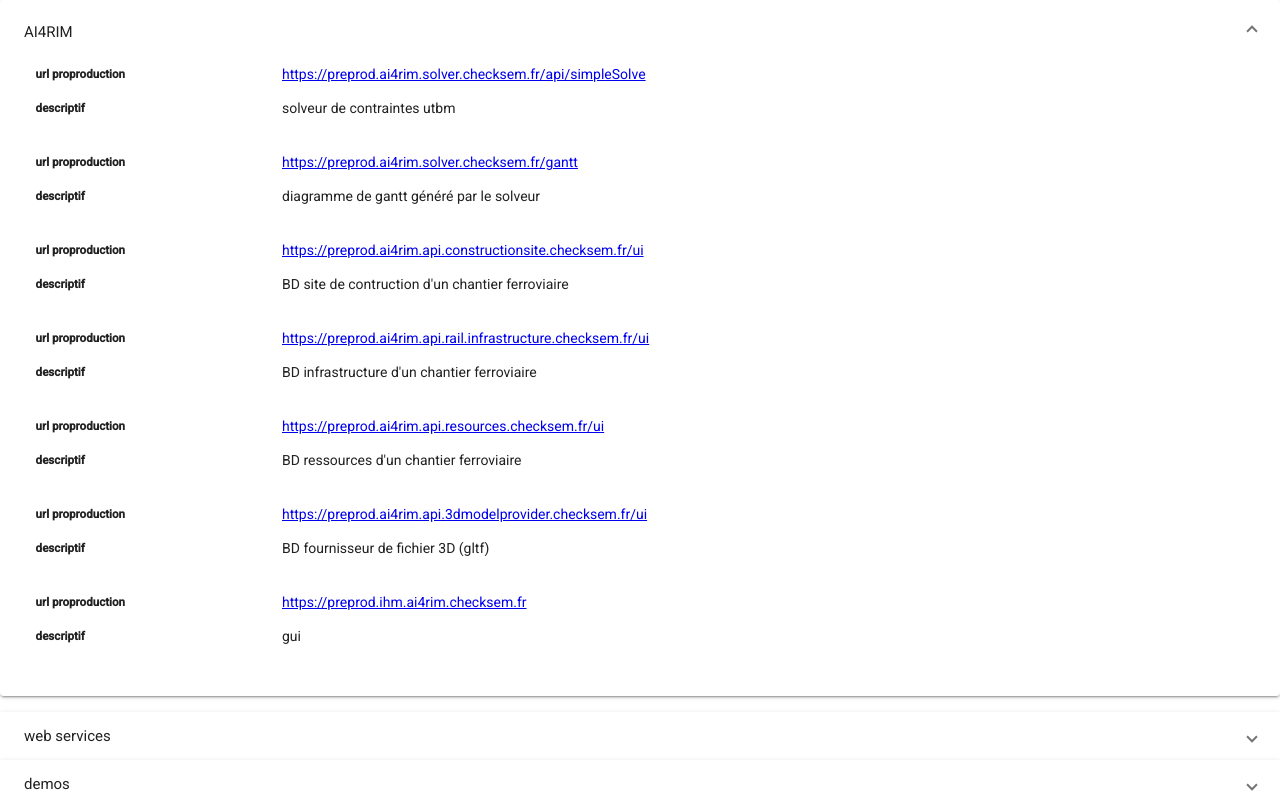
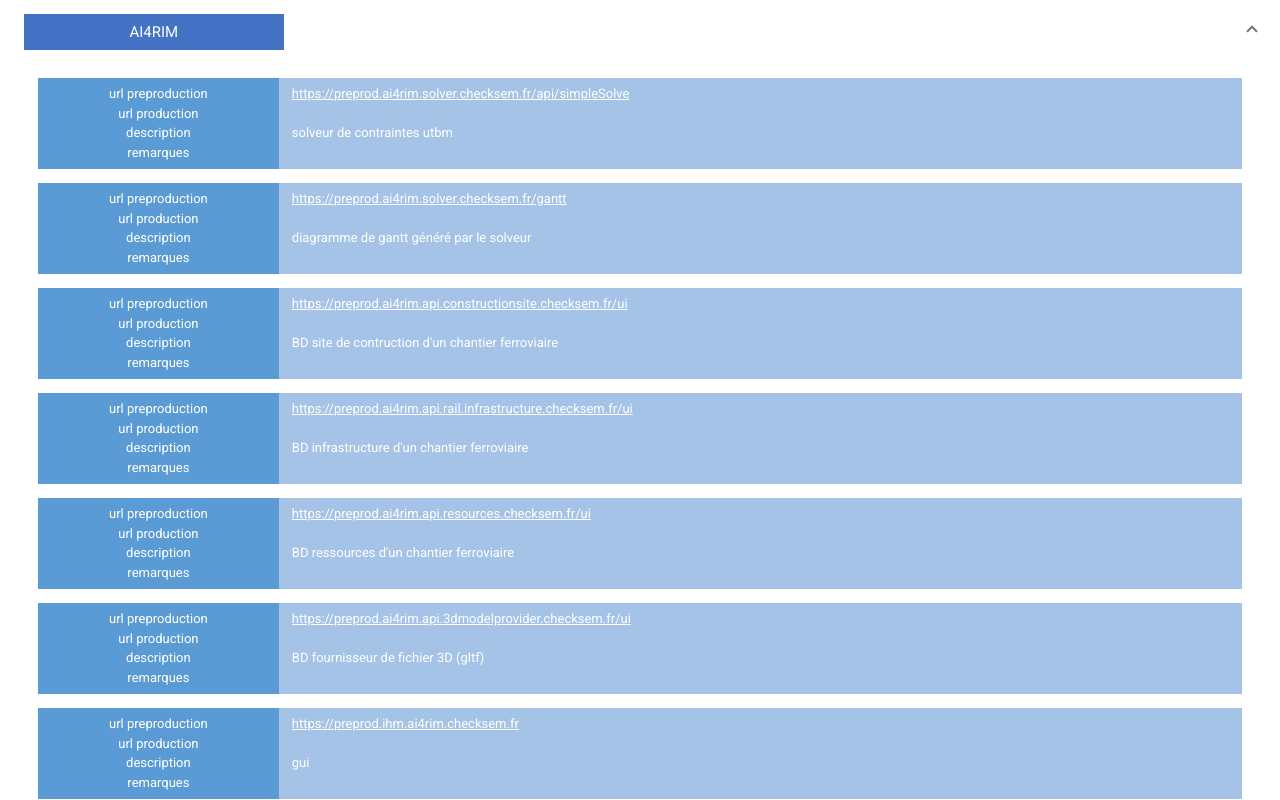
Before and after one commit to leapetitjean/checksemWebServices, an Angular app: page / in a window 1280 px wide. Both pictures are taken after a click on the button "AI4RIM". Shown: the top 800 px of the page. Built offline with nearby package versions, Linux system fonts and the light colour scheme.

Commit message:
Avec css et fxLayout

```diff
--- a/src/app/app.component.html
+++ b/src/app/app.component.html
@@ -2,27 +2,30 @@
   <mat-expansion-panel *ngFor="let p of projets">
     <mat-expansion-panel-header>
       <mat-panel-title>
-        {{ p.projet }}
+        <div class="title">
+          {{ p.projet }}
+        </div>
       </mat-panel-title>
     </mat-expansion-panel-header>
-    <div *ngFor="let d of p.data">
-      <div *ngIf="d.urlPreProd" class="expansion-content">
-        <h5>url proproduction</h5>
-        <a href="{{ d.urlPreProd }}">{{ d.urlPreProd }}</a>
+    <div *ngFor="let d of p.data" class="container"
+      fxLayout
+      fxLayout="row"
+      fxLayoutGap="0">
+      <div class="item header" fxFlex="20%">
+        <p>url preproduction</p>
+        <p>url production</p>
+        <p>description</p>
+        <p>remarques</p>
       </div>
-      <div *ngIf="d.urlProd" class="expansion-content">
-        <h5>url production</h5>
-        <a href="{{ d.urlProd }}">{{ d.urlProd }}</a>
-      </div>
-      <div *ngIf="d.description" class="expansion-content">
-        <h5>descriptif</h5>
+      <div class="item content" fxFlex>
+        <p><a href="{{ d.urlPreProd }}">{{ d.urlPreProd }}</a></p>
+        <p [hidden]="d.urlPreProd"><br></p>
+        <p><a href="{{ d.urlProd }}">{{ d.urlProd }}</a></p>
+        <p [hidden]="d.urlProd"><br></p>
         <p>{{ d.description }}</p>
-      </div>
-      <div *ngIf="d.remark" class="expansion-content">
-        <h5>remarque</h5>
+        <p [hidden]="d.description"><br></p>
         <p>{{ d.remark }}</p>
       </div>
-      <br>
     </div>
   </mat-expansion-panel>
 </mat-accordion>
--- a/src/app/app.component.scss
+++ b/src/app/app.component.scss
@@ -1,6 +1,41 @@
-.expansion-content h5 {
+$background-content: #A5C3E6;
+$background-title: #4472C4;
+$background-header: #5B9BD5;
+$color: white;
+$color-dark: white;
+
+.header {
+    background-color: $background-header;
+    text-align: center;
+    color: $color;
+}
+
+.content {
+    margin-left: 1em;
+    background-color: $background-content;
+    color: $color-dark;
+}
+
+.item {
+    font-size: small;
+    letter-spacing: normal;
+    line-height: 0.5em;
+}
+
+.container {
+    display: flex;
+    background-color: $background-content;
+    margin: 1em;
+}
+
+.title {
     width: 20%;
-    float: left;
-    margin: 0;
-    margin-left: 1em;
+    color: $color;
+    background-color: $background-title;
+    padding: 0.6em;
+    text-align: center;
 }
+
+a {
+    color: $color-dark;
+}
```
